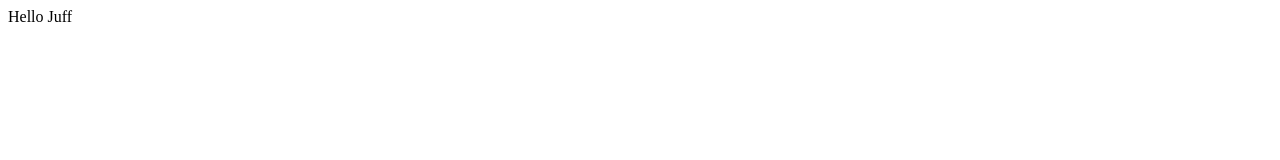
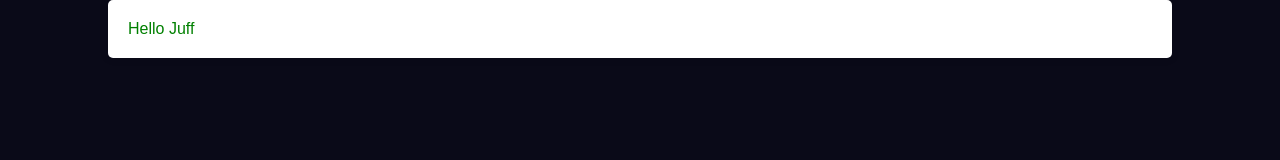
Before and after one commit to Juff-KD/On-Learn, a plain HTML site: page index.html in a window 1280 px wide. Drawn offline with Linux system fonts and the light colour scheme.

Commit message:
design tested

```diff
--- a/css/main.scss
+++ b/css/main.scss
@@ -1,12 +1,14 @@
-.body {
-    background-color: #222280;
+body {
+    margin: 0;
+    background-color: #0a0a18;
     font-family: 'Arial', sans-serif;
 }
 
-.body > div{
+div{
     margin: 0 auto;
     width: 80%;
     padding: 20px;
+    color: green;
     background-color: #fff;
     border-radius: 5px;
     box-shadow: 0 0 10px rgba(0,0,0,0.1);
--- a/index.html
+++ b/index.html
@@ -1,14 +1,14 @@
 <!DOCTYPE html>
 <html>
   <head>
-  <meta charset="UTF-8">
-  <meta name="description" content="Free Learn">
-  <meta name="keywords" content="HTML, CSS, JavaScript">
-  <meta name="author" content="Juff">
-  <meta name="viewport" content="width=device-width, initial-scale=1.0">
-<title>On Learn</title>
-<link rel="stylesheet" href="css/main.css">
-</head>
+    <meta charset="UTF-8" />
+    <meta name="description" content="Free Learn" />
+    <meta name="keywords" content="HTML, CSS, JavaScript" />
+    <meta name="author" content="Juff" />
+    <meta name="viewport" content="width=device-width, initial-scale=1.0" />
+    <title>On Learn</title>
+    <link rel="stylesheet" href="css/main.css" />
+  </head>
   <body>
     <div>Hello Juff</div>
   </body>
```
Also changed, not shown: css/main.css, 1 other file.
